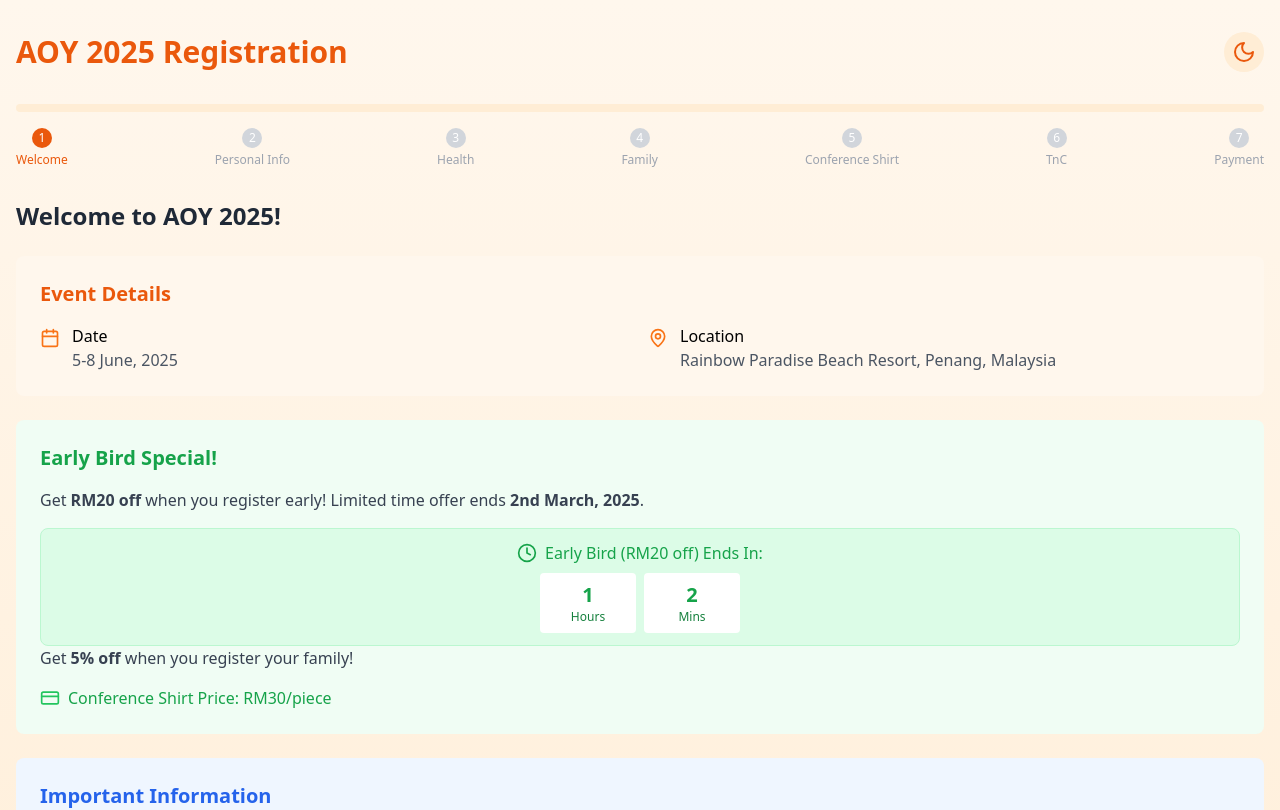
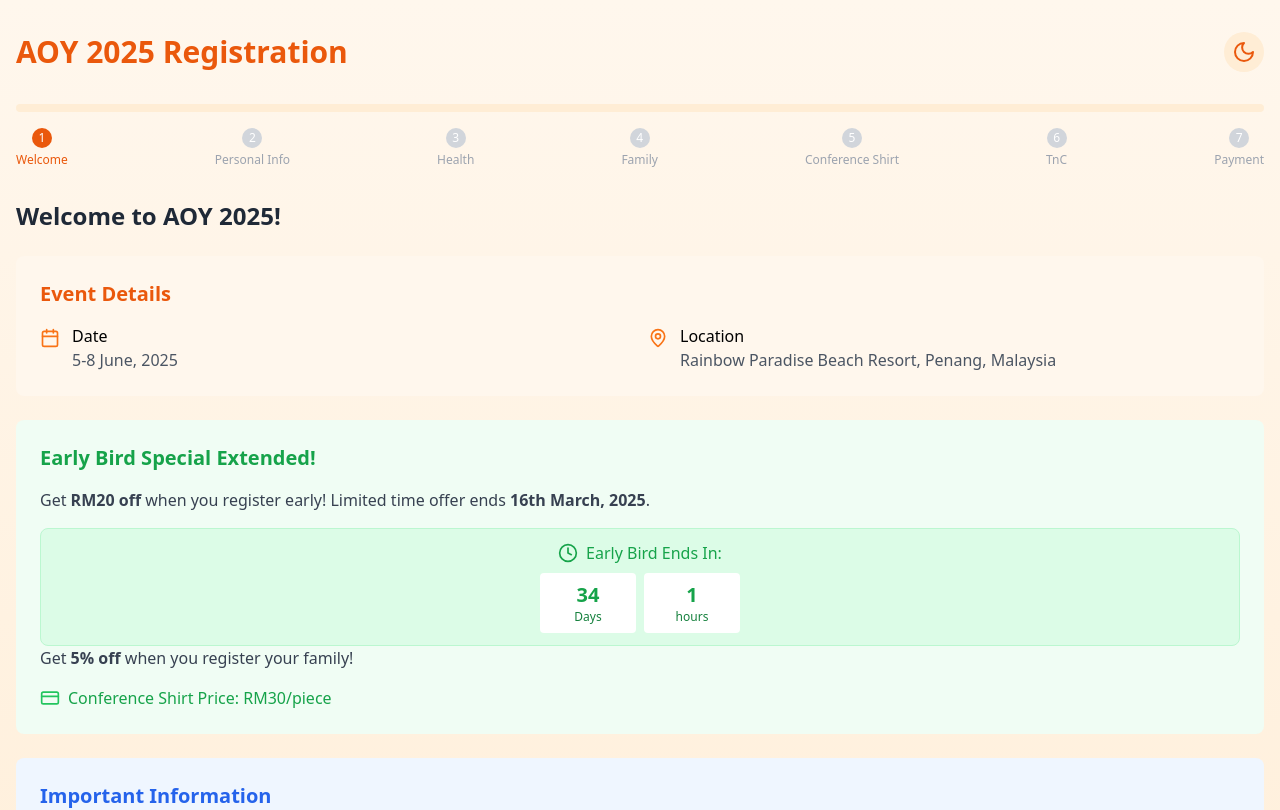
Before and after one commit to William2897/aoy-registration-form, a React (Vite) app in the folder frontend/: page / in a window 1280 px wide. Shown: the top 810 px of the page. Built offline with nearby package versions, Linux system fonts and the light colour scheme.

Commit message:
Extend early bird to 16th march  and enhance countdown display

```diff
--- a/frontend/src/components/WelcomeSection.tsx
+++ b/frontend/src/components/WelcomeSection.tsx
@@ -8,8 +8,8 @@ interface WelcomeSectionProps {
 const WelcomeSection: React.FC<WelcomeSectionProps> = ({ onNext }) => {
   // Add state for countdown
   const [timeLeft, setTimeLeft] = useState({
+    days: 0,
     hours: 0,
-    minutes: 0,
   });
 
   // Early bird end date from the pricing utility (March 2nd, 2025, 23:59 GMT+8)
@@ -22,12 +22,12 @@ const WelcomeSection: React.FC<WelcomeSectionProps> = ({ onNext }) => {
 
       if (difference > 0) {
         setTimeLeft({
+          days: Math.floor(difference / (1000 * 60 * 60 * 24)),
           hours: Math.floor((difference / (1000 * 60 * 60)) % 24),
-          minutes: Math.floor((difference / (1000 * 60)) % 60),
         });
       } else {
         // Early bird period has ended
-        setTimeLeft({hours: 0, minutes: 0});
+        setTimeLeft({ days: 0, hours: 0 });
       }
     };
 
@@ -71,27 +71,27 @@ const WelcomeSection: React.FC<WelcomeSectionProps> = ({ onNext }) => {
 
         <div className="bg-green-50 dark:bg-gray-700/50 rounded-lg p-6">
           <h3 className="text-xl font-semibold text-green-600 dark:text-green-400 mb-4">
-            Early Bird Special!
+            Early Bird Special Extended!
           </h3>
           <p className="text-gray-700 dark:text-gray-300">
-            Get <strong>RM20 off</strong> when you register early! Limited time offer ends <strong>2nd March, 2025</strong>.
+            Get <strong>RM20 off</strong> when you register early! Limited time offer ends <strong>16th March, 2025</strong>.
           </p>
             {isEarlyBirdActive && (
             <div className="mt-4 p-3 border border-green-200 dark:border-green-800 bg-green-100 dark:bg-green-900/30 rounded-lg">
               <div className="flex items-center justify-center mb-2">
               <div className="flex items-center space-x-2">
                 <Clock className="w-5 h-5 text-green-600 dark:text-green-400" />
-                <span className="font-medium text-green-600 dark:text-green-400">Early Bird (RM20 off) Ends In:</span>
+                <span className="font-medium text-green-600 dark:text-green-400">Early Bird Ends In:</span>
               </div>
               </div>
               <div className="grid grid-cols-2 gap-2 text-center max-w-[200px] mx-auto">
               <div className="bg-white dark:bg-gray-700 p-2 rounded">
-                <div className="text-xl font-bold text-green-600 dark:text-green-400">{timeLeft.hours}</div>
-                <div className="text-xs text-green-700 dark:text-green-300">Hours</div>
+                <div className="text-xl font-bold text-green-600 dark:text-green-400">{timeLeft.days}</div>
+                <div className="text-xs text-green-700 dark:text-green-300">Days</div>
               </div>
               <div className="bg-white dark:bg-gray-700 p-2 rounded">
-                <div className="text-xl font-bold text-green-600 dark:text-green-400">{timeLeft.minutes}</div>
-                <div className="text-xs text-green-700 dark:text-green-300">Mins</div>
+                <div className="text-xl font-bold text-green-600 dark:text-green-400">{timeLeft.hours}</div>
+                <div className="text-xs text-green-700 dark:text-green-300">hours</div>
               </div>
               </div>
             </div>
--- a/frontend/src/utils/pricing.ts
+++ b/frontend/src/utils/pricing.ts
@@ -130,7 +130,7 @@ export const calculateTotalPrice = (formData: FormData): {
 };
 
 export const checkEarlyBirdEligibility = (): boolean => {
-  const earlyBirdEndDate = new Date('2025-03-02T23:59:00+08:00'); // Ends 2nd March 2025, 23:59 GMT+8
+  const earlyBirdEndDate = new Date('2025-03-16T23:59:00+08:00'); // Ends 2nd March 2025, 23:59 GMT+8
   return new Date() <= earlyBirdEndDate;
 };
 
```
